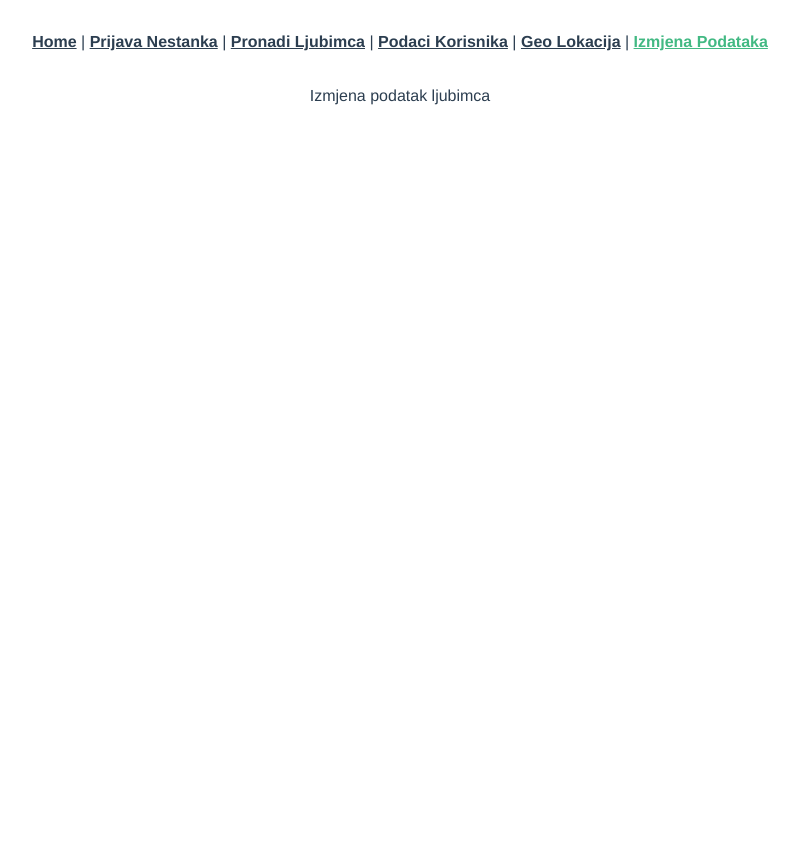
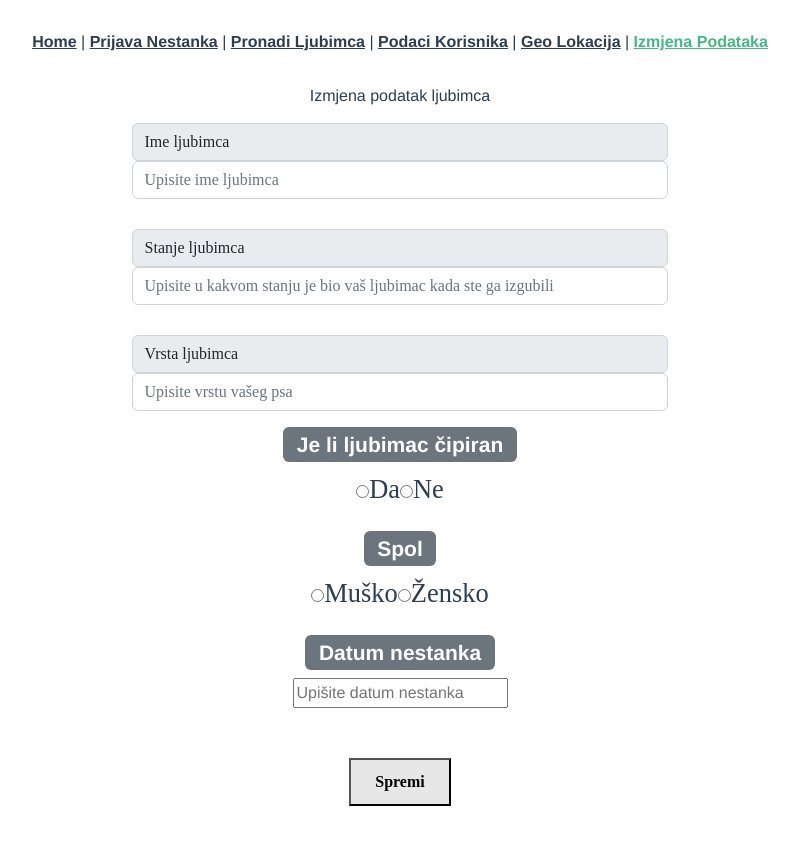
Before and after one commit to Meks12/Find-Your-Pet---frontend, a Vue app: page /IzmjenaPodataka in a window 1280 px wide. Shown: the top 844 px of the page, without its empty margins (240-1039 px from the left). Before the commit the page ends 800 px from the top, so only its background shows below. Built offline with nearby package versions, Linux system fonts and the light colour scheme.

Commit message:
Patch metoda, ispravak grešaka, itd...

```diff
--- a/src/views/IzmjenaPodataka.vue
+++ b/src/views/IzmjenaPodataka.vue
@@ -1,7 +1,71 @@
 <template>
   Izmjena podatak ljubimca
+  <div class="Brtel">
+    <span class="input-group-text" id="basic-addon1">Ime ljubimca</span>
+    <input
+      type="text"
+      class="form-control"
+      v-model="ime"
+      placeholder="Upisite ime ljubimca"
+      aria-label="Upisite ime ljubimca"
+      aria-describedby="basic-addon1"
+    />
+  </div>
+  <div class="Brtel">
+    <span class="input-group-text" id="basic-addon1">Stanje ljubimca</span>
+    <input
+      type="text"
+      class="form-control"
+      v-model="stanje"
+      placeholder="Upisite u kakvom stanju je bio vaš ljubimac kada ste ga izgubili"
+      aria-label="Upisite u kakvom stanju je bio vaš ljubimac kada ste ga izgubili"
+      aria-describedby="basic-addon1"
+    />
+  </div>
 
-  {{ id }}
+  <div class="Brtel">
+    <span class="input-group-text" id="basic-addon1">Vrsta ljubimca</span>
+    <input
+      type="text"
+      class="form-control"
+      v-model="vrsta_psa"
+      placeholder="Upisite vrstu vašeg psa"
+      aria-label="Upišite vrstu vašeg psa"
+      aria-describedby="basic-addon1"
+    />
+  </div>
+
+  <h3>
+    <span class="badge bg-secondary">Je li ljubimac čipiran</span>
+  </h3>
+  <div class="OgrlicaDa">
+    <input type="radio" id="one" value="Da" v-model="cip" />
+    <label for="Da">Da</label>
+
+    <input type="radio" id="two" value="Ne" v-model="cip" />
+    <label for="Ne">Ne</label>
+  </div>
+
+  <h3>
+    <span class="badge bg-secondary">Spol</span>
+  </h3>
+  <div class="Mz">
+    <input type="radio" id="one" value="Muško" v-model="spol" />
+    <label for="Muško">Muško</label>
+
+    <input type="radio" id="two" value="Žensko" v-model="spol" />
+    <label for="Žensko">Žensko</label>
+  </div>
+
+  <div>
+    <h3>
+      <span class="badge bg-secondary">Datum nestanka</span>
+    </h3>
+    <input v-model="datum_nestanka" placeholder="Upišite datum nestanka" />
+  </div>
+  <button class="Spremi" v-on:click="IspisiFrontend()" variant="primary">
+    Spremi
+  </button>
 </template>
 <script>
 export default {
@@ -10,6 +74,12 @@
   data() {
     return {
       id: "",
+      ime: "",
+      stanje: "",
+      vrsta_psa: "",
+      cip: "",
+      spol: "",
+      datum_nestanka: "",
     };
   },
 
@@ -21,6 +91,35 @@
       const ljubimci = await response.json();
       return ljubimci;
     },
+    IspisiFrontend() {
+      const promjene = {};
+      if (this.ime !== "") {
+        promjene.ime = this.ime;
+      }
+      if (this.stanje !== "") {
+        promjene.stanje = this.stanje;
+      }
+      if (this.vrsta_psa !== "") {
+        promjene.vrsta_psa = this.vrsta_psa;
+      }
+      if (this.cip !== "") {
+        promjene.cip = this.cip;
+      }
+      if (this.spol !== "") {
+        promjene.spol = this.spol;
+      }
+      if (this.datum_nestanka !== "") {
+        promjene.datum_nestanka = this.datum_nestanka;
+      }
+      let xhr = new XMLHttpRequest();
+      xhr.open("PATCH", `http://localhost:3000/prijavanestanka/${this.id}`);
+      xhr.setRequestHeader("Accept", "application/json");
+      xhr.setRequestHeader("Content-Type", "application/json");
+      let podaci = promjene;
+      console.log(podaci);
+      xhr.send(JSON.stringify(podaci));
+      this.$router.push("/pronadiljubimca");
+    },
   },
   async mounted() {
     this.id = localStorage.getItem("ljubimacID");
--- a/src/views/PodaciKorisnika.vue
+++ b/src/views/PodaciKorisnika.vue
@@ -124,8 +124,8 @@
   },
   data() {
     return {
-      imeKorisnika: "",
-      prezimeKorisnika: "",
+      ime: "",
+      prezime: "",
       broj: "",
       datum: "",
       adresa: "",
--- a/src/views/PronadiLjubimca.vue
+++ b/src/views/PronadiLjubimca.vue
@@ -14,10 +14,12 @@
               />
               <img class="card-img-top" alt="Card image cap" />
               <div class="card-body">
-                <h5 class="card-title">
+                <h5 class="card-title text-black">
                   Ime izgubljenog ljubimca: {{ ljubimac.ime }}
                 </h5>
-                <p class="card-text">Informacije o izgubljenom ljubimcu</p>
+                <p class="card-text text-black">
+                  Informacije o izgubljenom ljubimcu
+                </p>
               </div>
               <ul class="list-group list-group-flush">
                 <li class="list-group-item">
@@ -62,7 +64,7 @@
                       aria-labelledby="headingOne"
                       data-bs-parent="#accordionExample"
                     >
-                      <div class="accordion-body">
+                      <div v-if="Vlasnici" class="accordion-body">
                         <div>
                           <li class="list-group-item">
                             Ime vlasnika:
@@ -160,6 +162,7 @@
 import Cards from "@/components/Cards.vue";
 import LjubimciCard from "@/components/LjubimciCard.vue";
 import axios from "axios";
+import { computed } from "@vue/runtime-core";
 export default {
   name: "PronadiLjubimca",
   components: {
@@ -205,6 +208,13 @@
     this.Vlasnici = await this.getVlasnici();
     this.Ljubimci = await this.getLjubimci();
   },
+  computed: {
+    vlasnik() {
+      return Vlasnici.find(
+        (jedanVlasnik) => jedanVlasnik.ljubimac === ljubimac.ime
+      );
+    },
+  },
 };
 </script>
 
```
